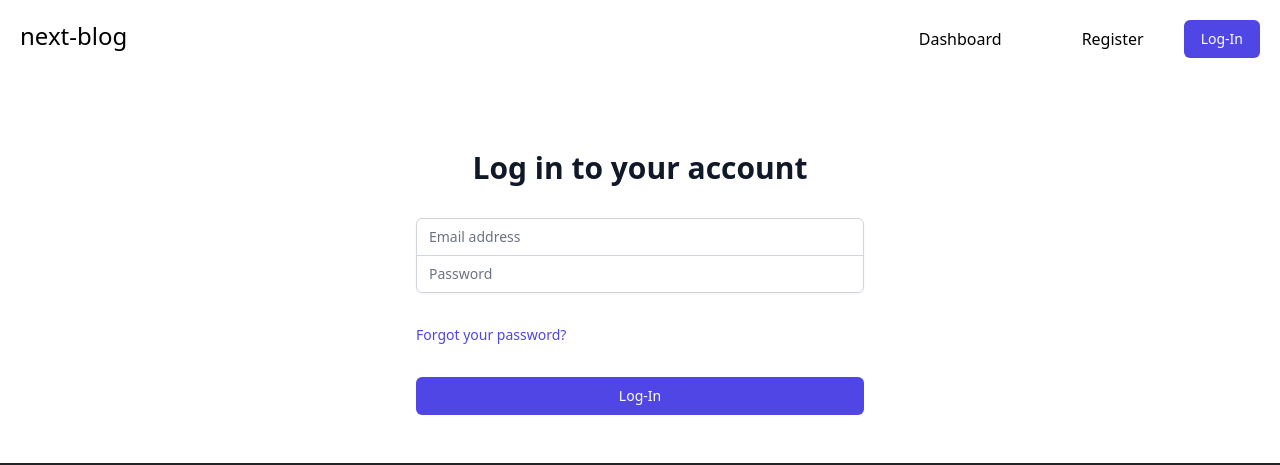
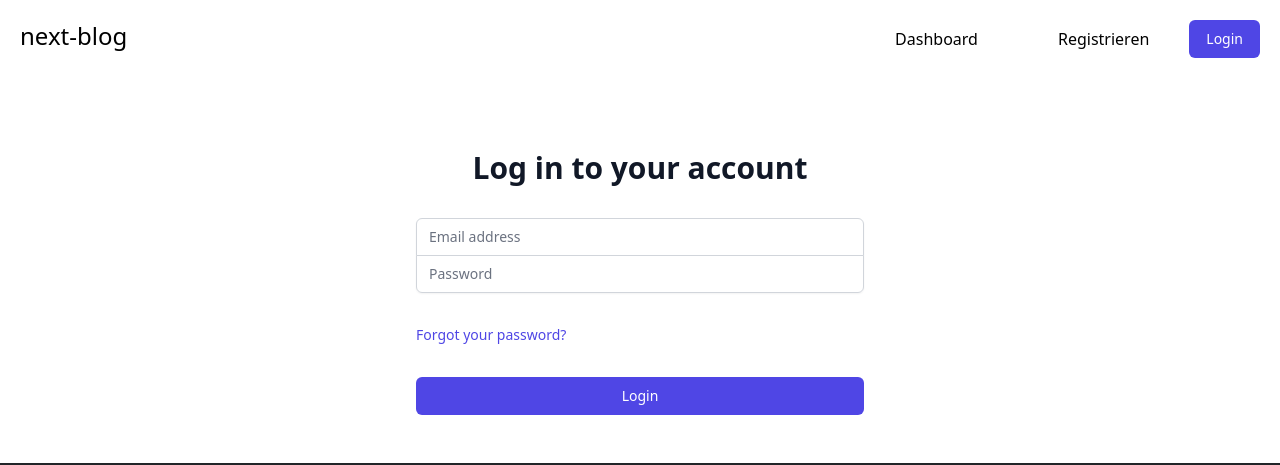
Before and after one commit to NoahEmmenegger/next-blog, a Next.js app: page /login in a window 1280 px wide. Shown: the top 465 px of the page. Built offline with nearby package versions, Linux system fonts and the light colour scheme; no server answers.

Commit message:
minor changes for consistency

```diff
--- a/components/Auth.js
+++ b/components/Auth.js
@@ -64,7 +64,7 @@ export default function Auth({onclick, isRegister}) {
           className="btn"
           onClick={() => {onclick({email, pass})}}
         >
-            { isRegister ? 'Sign-In' : 'Log-In'}
+            { isRegister ? 'Sign-In' : 'Login'}
         </button>
       </div>
   </div>
--- a/components/Layout.js
+++ b/components/Layout.js
@@ -40,15 +40,15 @@ export default function Layout({ children }) {
               <Link href="/dashboard">Dashboard</Link>
             </li>
             <li className="px-10 m-auto">
-              <Link href="/register">Register</Link>
+              <Link href="/register">Registrieren</Link>
             </li>
             {auth.user ? (
               <button onClick={auth.signout} className="btn">
-                Sign Out
+                Logout
               </button>
             ) : (
               <Link href="/login">
-                <a className="btn">Log-In</a>
+                <a className="btn">Login</a>
               </Link>
             )}
           </ul>
@@ -73,7 +73,7 @@ export default function Layout({ children }) {
               <Link href="/dashboard">Dashboard</Link>
             </li>
             <li className="m-auto py-3">
-              <Link href="/register">Register</Link>
+              <Link href="/register">Registrieren</Link>
             </li>
           </ul>
           {auth.user ? (
@@ -81,7 +81,7 @@ export default function Layout({ children }) {
               <button
                 onClick={auth.signout}
               >
-                Sign Out
+                Logout
               </button>
             </div>
           ) : (
```
